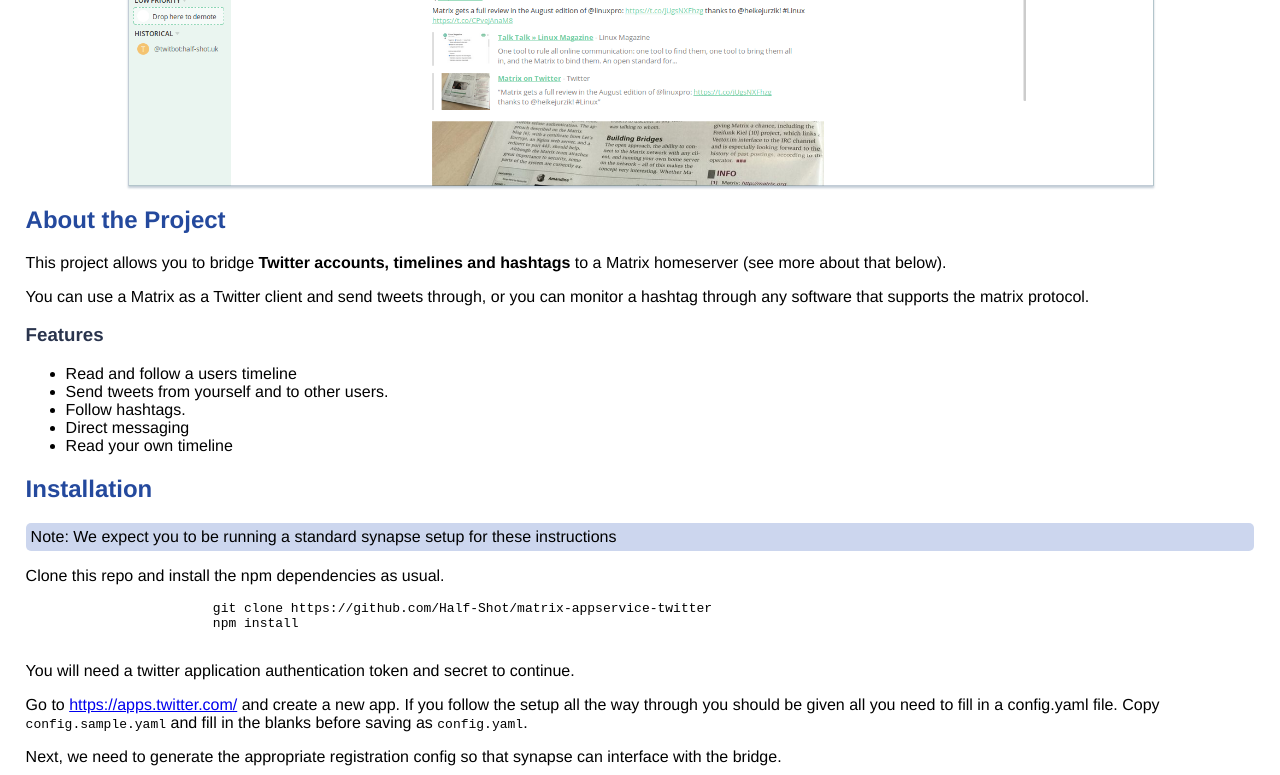
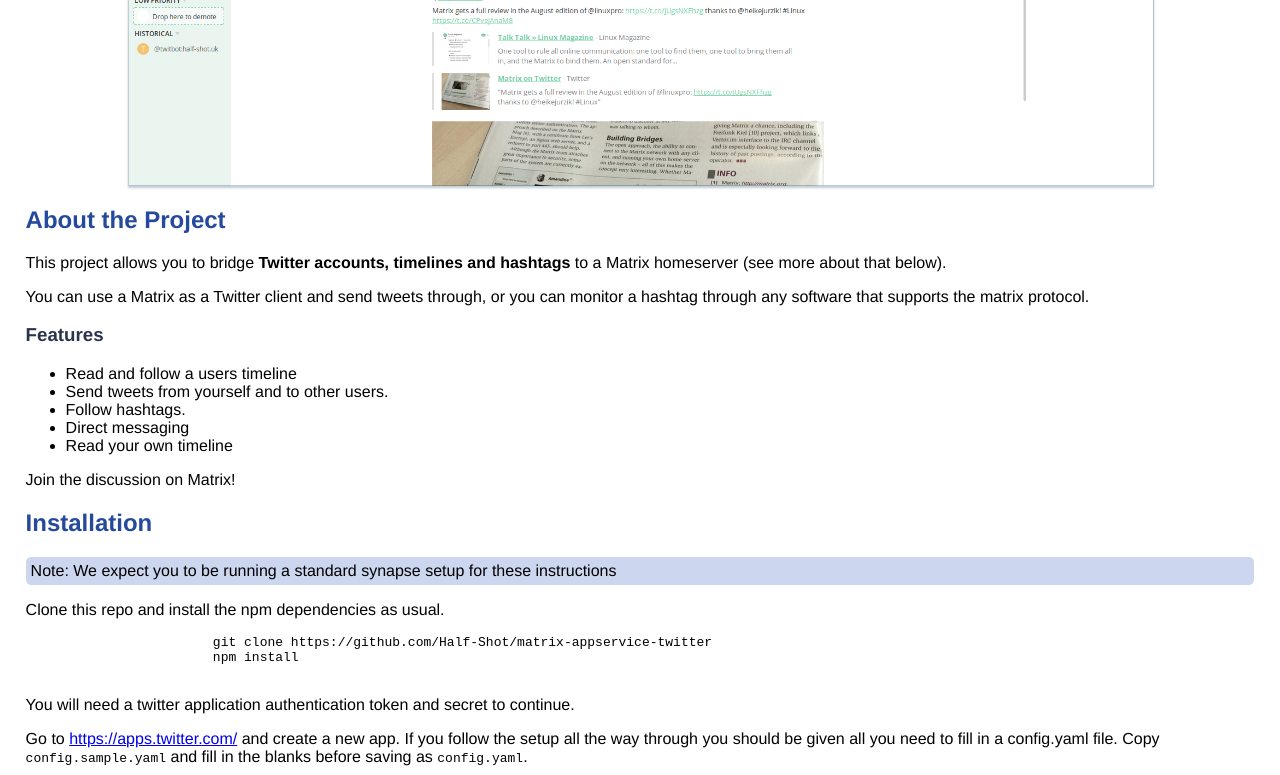
Before and after one commit to Half-Shot/matrix-appservice-twitter, a plain HTML site: page index.html in a window 1280 px wide. Shown: the part 322-1097 px from the top of the page. Drawn offline with Linux system fonts and the light colour scheme.

Commit message:
Add https://matrix.to/#/#twitter:half-shot.uk

```diff
--- a/index.html
+++ b/index.html
@@ -37,6 +37,7 @@
 				<li>Direct messaging</li>
 				<li>Read your own timeline</li>
 			</ul>
+		<p> Join the discussion on <a src="https://matrix.to/#/#twitter:half-shot.uk" title="#twitter:half-shot.uk">Matrix!</a>
 	</section>
 
 	<section>
```
